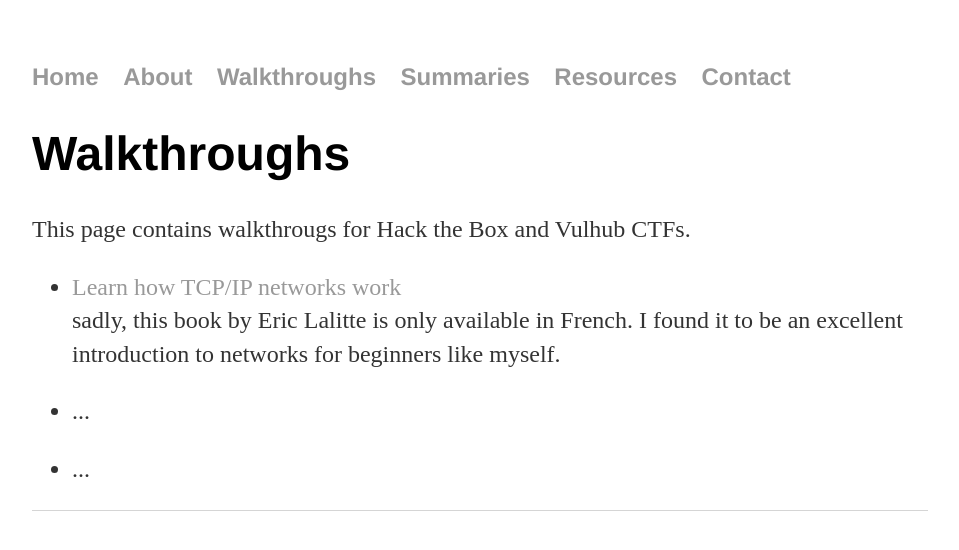
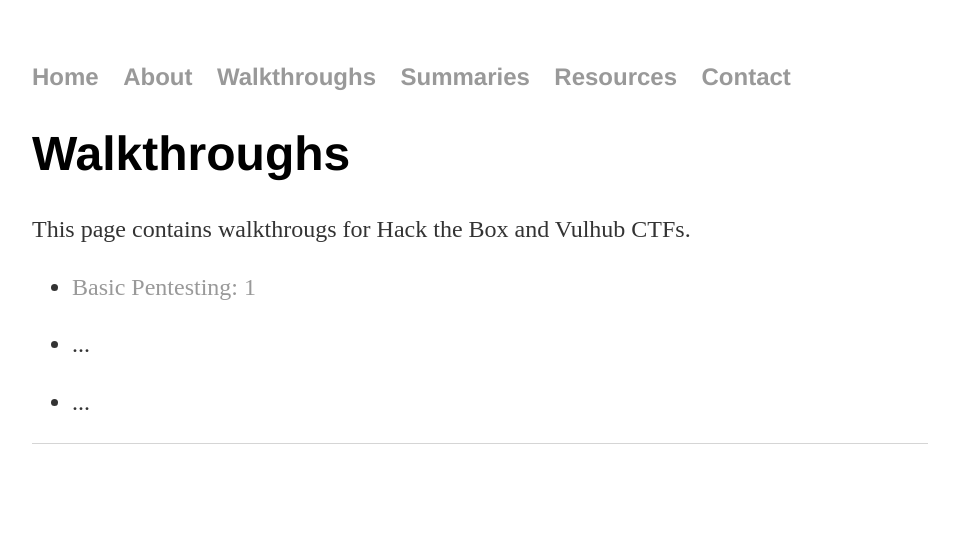
Before and after one commit to jsom1/jsom1.github.io, a Jekyll site: the page built from walkthroughs/index.html, in a window 1280 px wide. Shown: the top 550 px of the page, without its empty margins (160-1119 px from the left). Built offline with Jekyll 4.4.1, drawn with Linux system fonts in a browser that asks for light colours.

Commit message:
Update index.html

```diff
--- a/walkthroughs/index.html
+++ b/walkthroughs/index.html
@@ -9,9 +9,8 @@
 		This page contains walkthrougs for Hack the Box and Vulhub CTFs.
 	</p>
 
-	<p><ul><li><a href="/_walkthroughs/basicpentest">Learn how TCP/IP networks work</a><br>
-		sadly, this book by Eric Lalitte is only
-		available in French. I found it to be an excellent introduction to networks for beginners like myself.</li></p>
+	<p><ul><li><a href="/_walkthroughs/basicpentest">Basic Pentesting: 1</a><br>
+		</li></p>
 
 	<p><li>...
 		</li></p>
```
